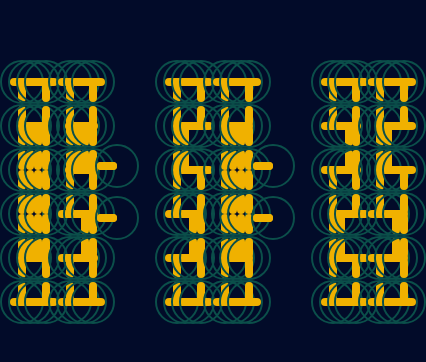
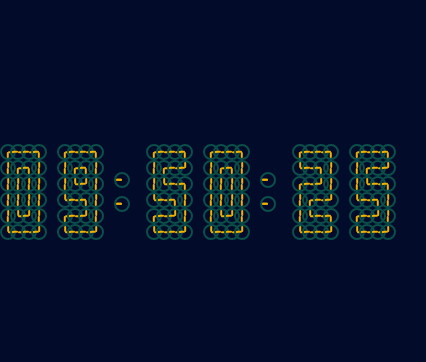
Before and after one commit to miklilad/ana-digi-clock, a React (Vite) app: page / in a window 390 px wide. Shown: the part 230-592 px from the top of the page, 426 px wide, since content can reach past the window. Built offline with nearby package versions, Linux system fonts and the light colour scheme.

Commit message:
Make the clock more responsive to different sizes

```diff
--- a/src/ClockFace.tsx
+++ b/src/ClockFace.tsx
@@ -23,7 +23,7 @@ const getClockFaceTime = (
 export const ClockFace = ({ clockFace }: ClockFaceProps) => {
   const [firstHand, secondHand] = getClockFaceTime(clockFace);
   return (
-    <div className="min-w-11 aspect-square rounded-full border-2 border-teal-900 relative">
+    <div className="min-w-4 md:min-w-6 lg:min-w-10 2xl:min-w-14 aspect-square rounded-full border-2 border-teal-900 relative">
       <ClockHand direction={firstHand} />
       <ClockHand direction={secondHand} />
     </div>
--- a/src/ClockHand.tsx
+++ b/src/ClockHand.tsx
@@ -24,7 +24,7 @@ export const ClockHand = ({ direction }: ClockHandProps) => {
   const rotation = getRotation(direction);
   return (
     <div
-      className={`bg-yellow-500 h-2 w-1/2
+      className={`bg-yellow-500 h-1/5 w-1/2
          origin-right absolute top-1/2
           -translate-y-1/2 rounded-full ${rotation}
           transition duration-900 ease-in-out
```
